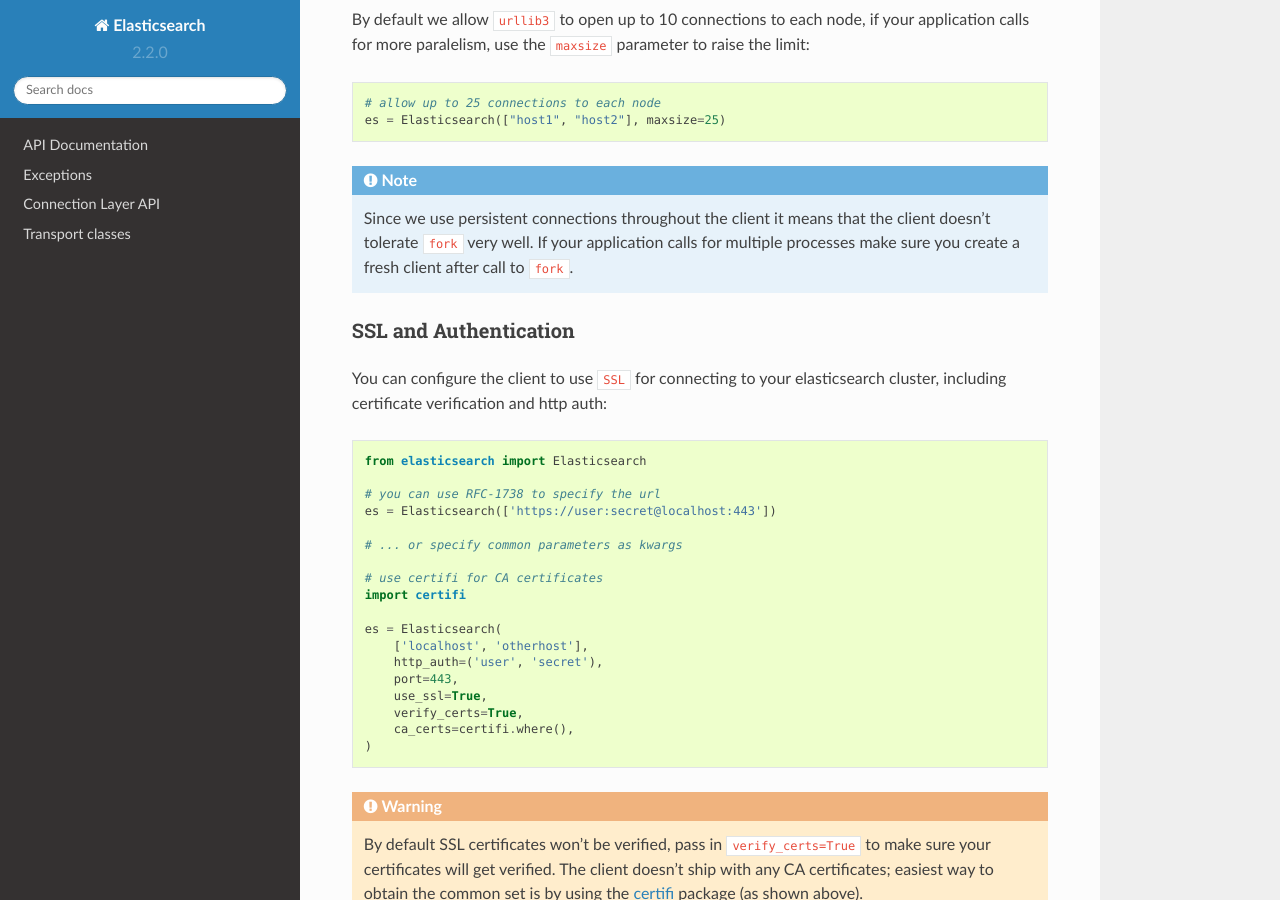
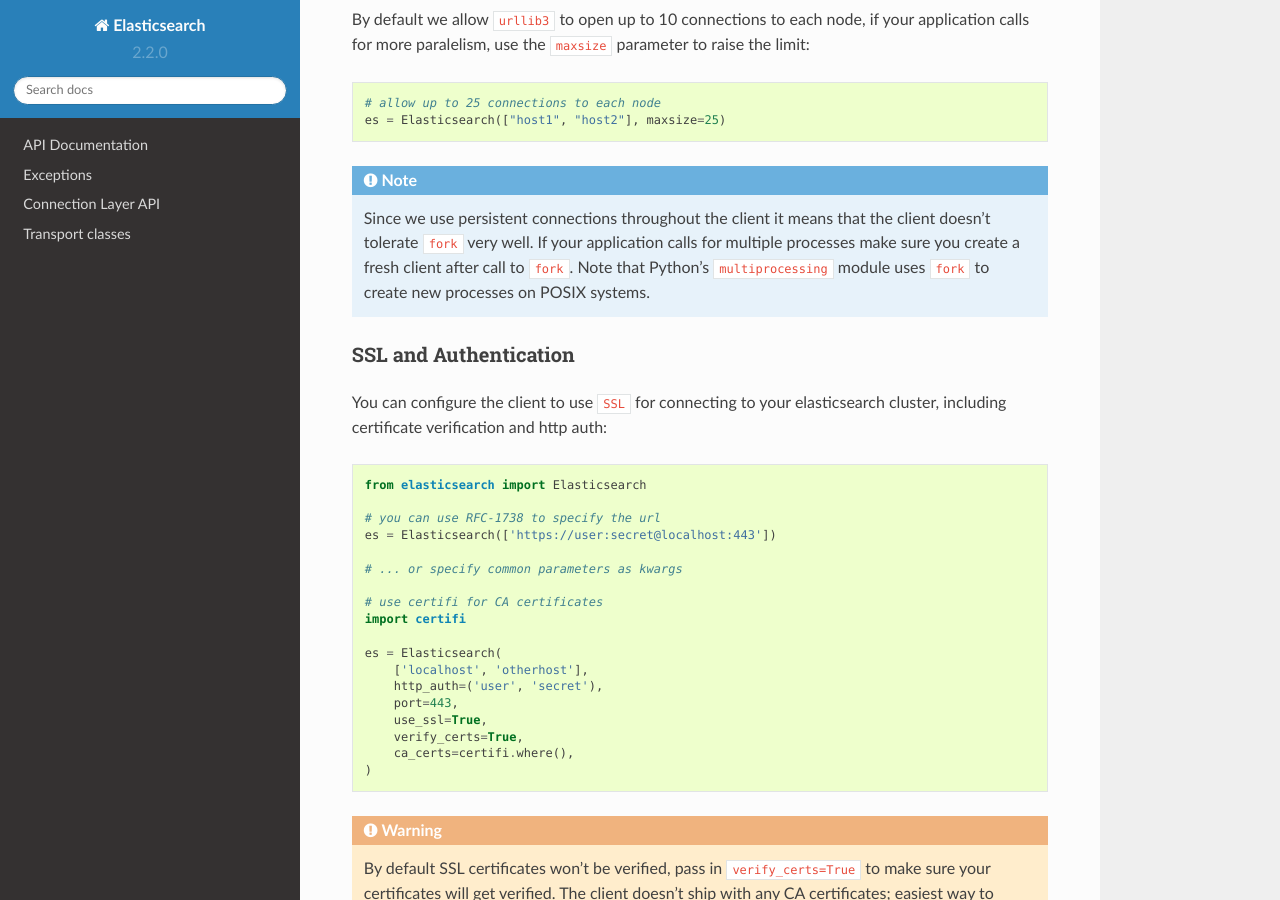
Before and after one commit to Logiclayer1111/elasticsearch, a Sphinx documentation site: the page built from docs/index.rst, in a window 1280 px wide and 900 px high, scrolled down 2823 px. Built offline with Sphinx 7.4.7 and the Read the Docs theme 2.0.0, drawn with Linux system fonts in a browser that asks for light colours; pages that are not in the unit, such as notebooks, are missing from menus.

Commit message:
more explicit line on client and multiprocessing

```diff
--- a/docs/index.rst
+++ b/docs/index.rst
@@ -166,7 +166,8 @@
     Since we use persistent connections throughout the client it means that the
     client doesn't tolerate ``fork`` very well. If your application calls for
     multiple processes make sure you create a fresh client after call to
-    ``fork``.
+    ``fork``. Note that Python's ``multiprocessing`` module uses ``fork`` to
+    create new processes on POSIX systems.
 
 SSL and Authentication
 ~~~~~~~~~~~~~~~~~~~~~~
```
